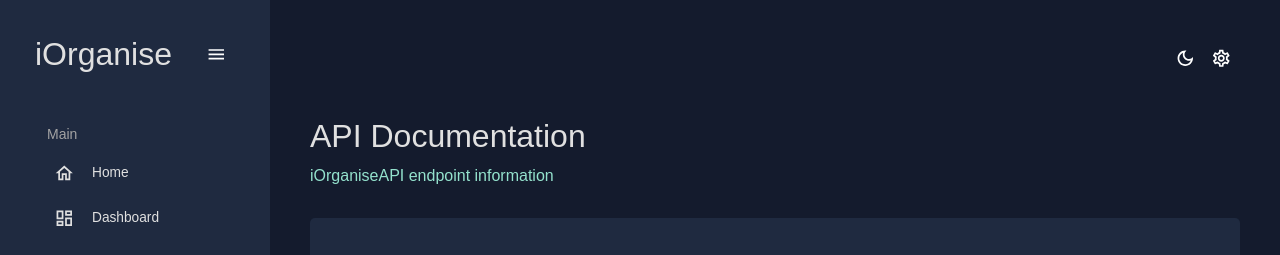
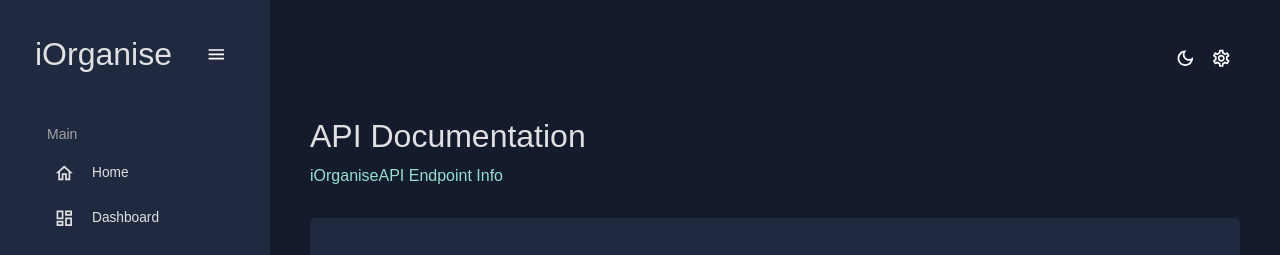
Before and after one commit to Xycone/iOrganise, a React (Vite) app in the folder iOrganiseUI/: page /apidocs in a window 1280 px wide. Shown: the top 255 px of the page. Built offline with nearby package versions, Linux system fonts and the light colour scheme.

Commit message:
Update content

```diff
--- a/iOrganiseUI/src/pages/ApiDocs.jsx
+++ b/iOrganiseUI/src/pages/ApiDocs.jsx
@@ -18,7 +18,7 @@
       >
         <Header
           title="API Documentation"
-          subtitle="iOrganiseAPI endpoint information"
+          subtitle="iOrganiseAPI Endpoint Info"
         />
 
         <Box mt={4} p={5} backgroundColor={colours.primary[400]} borderRadius="5px">
--- a/iOrganiseUI/src/pages/Dashboard.jsx
+++ b/iOrganiseUI/src/pages/Dashboard.jsx
@@ -22,7 +22,7 @@
       >
         <Header
           title="Dashboard"
-          subtitle="File Upload & Processing Insights"
+          subtitle="File Upload Status & Insights"
         />
 
         <Box
--- a/iOrganiseUI/src/pages/SetupDocs.jsx
+++ b/iOrganiseUI/src/pages/SetupDocs.jsx
@@ -18,7 +18,7 @@
       >
         <Header
           title="Setup Documentation"
-          subtitle="iOrganiseAPI setup process"
+          subtitle="iOrganiseAPI Setup Process"
         />
 
         <Box mt={4} p={5} backgroundColor={colours.primary[400]} borderRadius="5px">
```
